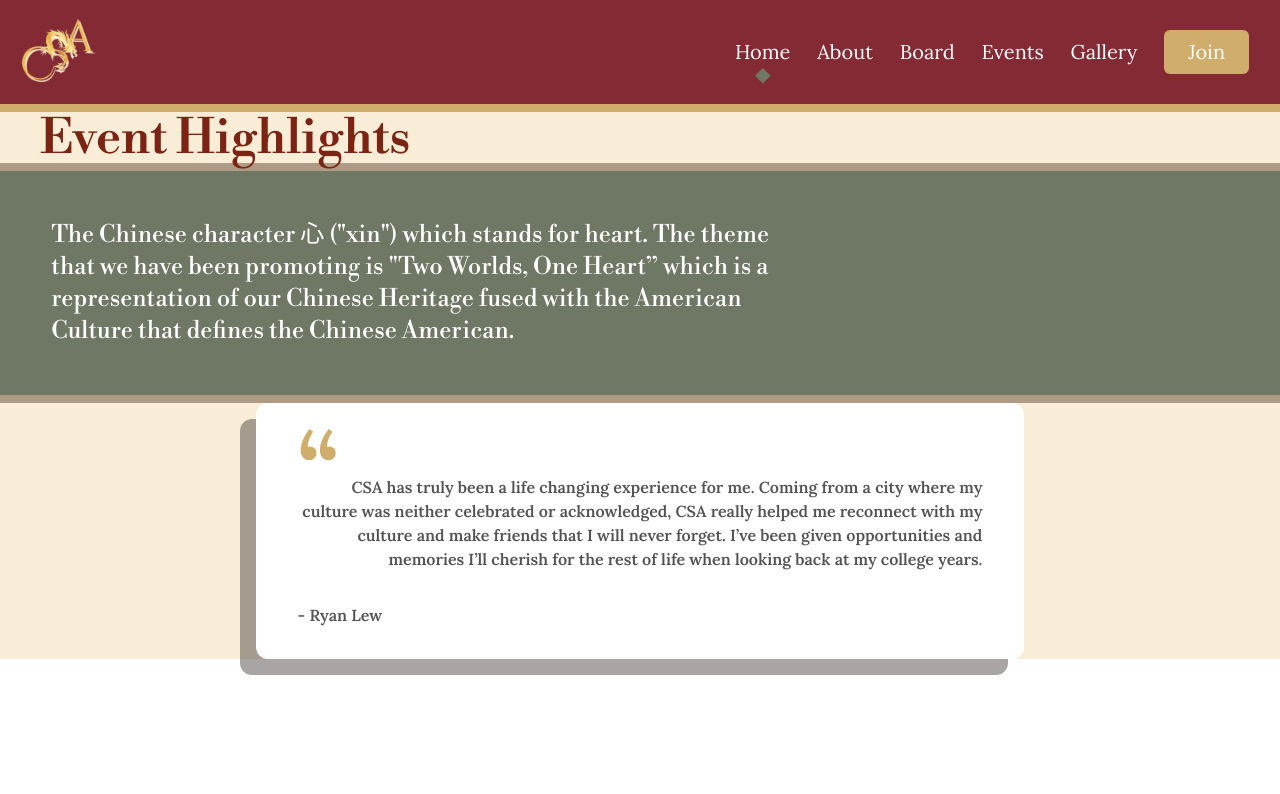
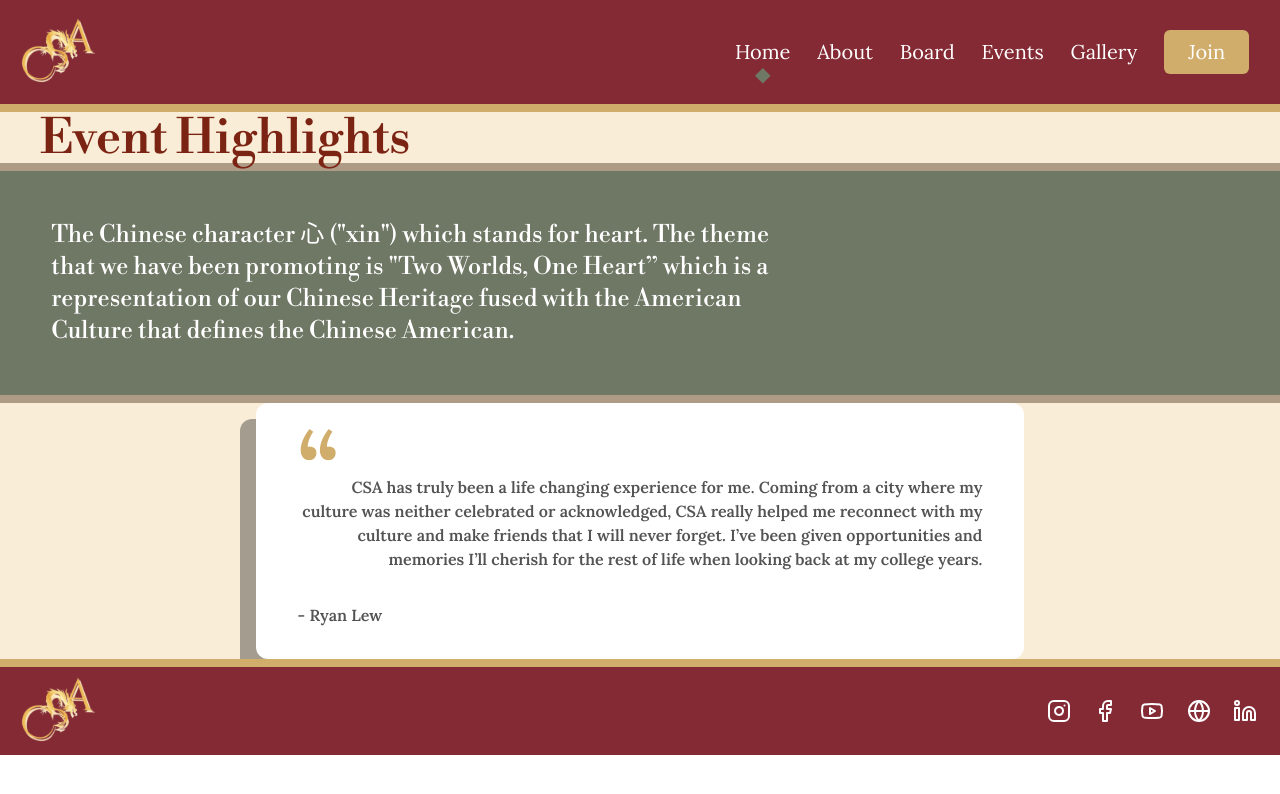
Before and after one commit to acm-ucr/csa-website, a Next.js app: page / in a window 1280 px wide. Shown: the top 794 px of the page. Built offline with nearby package versions, Linux system fonts and the light colour scheme.

Commit message:
Adding footer to site

```diff
--- a/src/app/layout.tsx
+++ b/src/app/layout.tsx
@@ -3,6 +3,7 @@ import { Libre_Bodoni } from "next/font/google";
 import { Lora } from "next/font/google";
 import { ReactQueryClientProvider } from "@/utils/react-query";
 import NavBar from "@/components/NavBar";
+import Footer from "@/components/Footer";
 
 const libre_bodoni = Libre_Bodoni({ subsets: ["latin"] });
 const lora = Lora({
@@ -26,6 +27,7 @@ export default function RootLayout({ children }: LayoutProps) {
       <body className={`${libre_bodoni.className} ${lora.variable}`}>
         <NavBar />
         <ReactQueryClientProvider>{children}</ReactQueryClientProvider>
+        <Footer />
       </body>
     </html>
   );
--- /dev/null
+++ b/src/components/Footer.tsx
@@ -0,0 +1,36 @@
+"use client";
+import Link from "next/link";
+import Image from "next/image";
+import React, { useState } from "react";
+import CsaLogo from "@/public/home/csalogo.svg";
+import { icons } from "@/data/footerData";
+
+const Footer = () => {
+  const [clicked, setClicked] = useState("Home");
+  return (
+    <div className="relative bottom-0 flex h-24 w-full items-center justify-between border-t-8 border-csa-yellow-100 bg-csa-red-200 align-bottom">
+      <Link
+        onClick={() => {
+          setClicked("Home");
+        }}
+        href="/"
+      >
+        <Image src={CsaLogo} alt="CSA_Logo" className="left-0 mx-5 w-20" />
+      </Link>
+
+      <div className="absolute right-0 flex w-[30%] justify-evenly md:w-[20%]">
+        {icons.map((icon, index) => (
+          <Link
+            href={icon.link}
+            key={index}
+            className="inline-flex items-center text-xl text-white hover:scale-150 hover:transform hover:cursor-pointer hover:text-csa-yellow-300"
+          >
+            {icon.image}
+          </Link>
+        ))}
+      </div>
+    </div>
+  );
+};
+
+export default Footer;
--- /dev/null
+++ b/src/data/footerData.tsx
@@ -0,0 +1,34 @@
+//import Image from "next/image";
+import { Instagram } from "lucide-react";
+import { Facebook } from "lucide-react";
+import { Youtube } from "lucide-react";
+import { Globe } from "lucide-react";
+import { Linkedin } from "lucide-react";
+
+export const icons = [
+  {
+    name: "instagram",
+    image: <Instagram />,
+    link: "https://www.instagram.com/ucrcsa/?hl=en",
+  },
+  {
+    name: "facebook",
+    image: <Facebook />,
+    link: "https://www.facebook.com/groups/UCRCSA/",
+  },
+  {
+    name: "youtube",
+    image: <Youtube />,
+    link: "https://www.youtube.com/@ucrcsa2386",
+  },
+  {
+    name: "globe",
+    image: <Globe />,
+    link: "https://highlanderlink.ucr.edu/organization/csa/",
+  },
+  {
+    name: "Linkedin",
+    image: <Linkedin />,
+    link: "https://www.linkedin.com/company/chinese-student-association/",
+  },
+];
```
Also changed, not shown: 1 other file (tests, documents, lock files or other folders).
